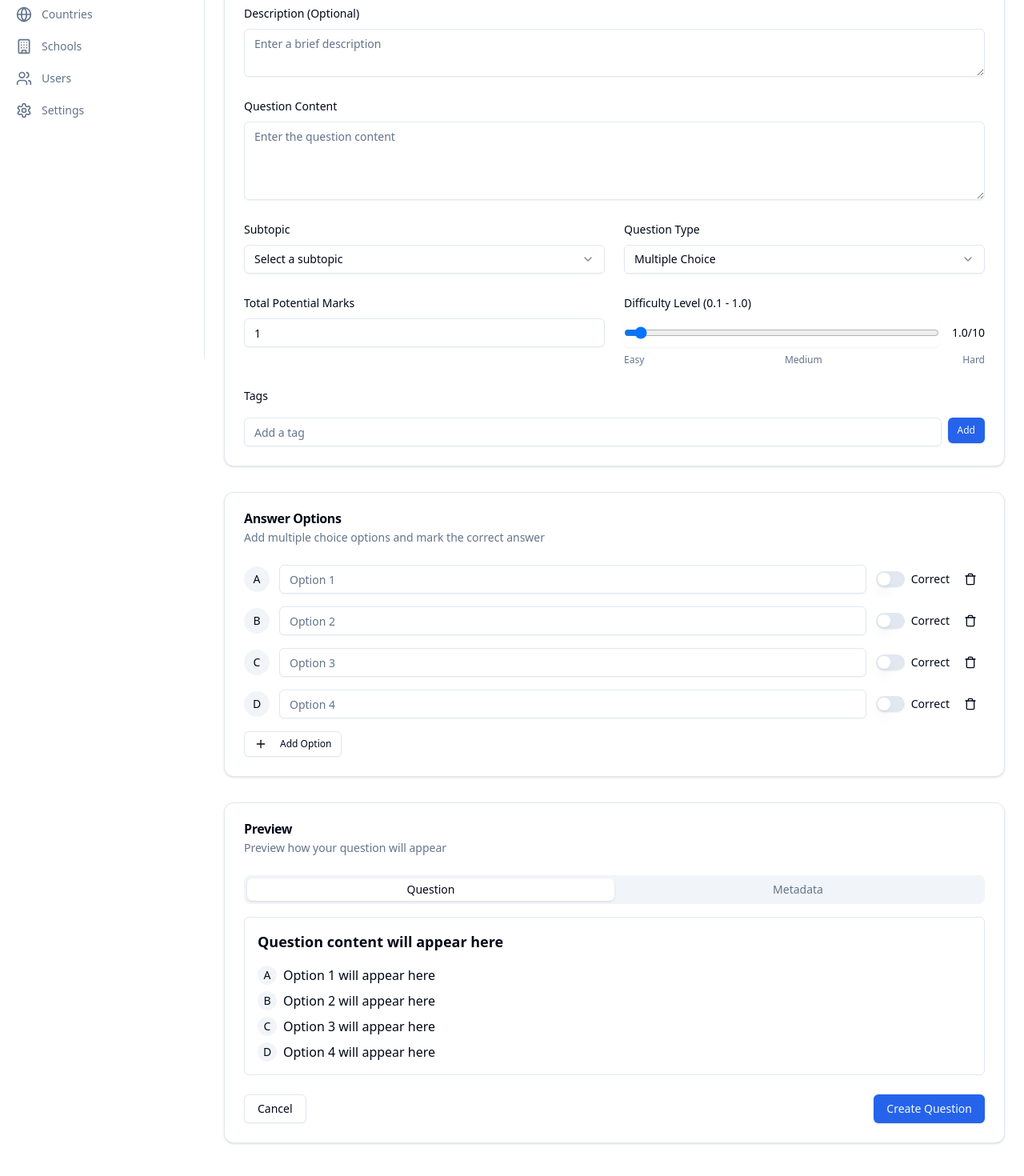
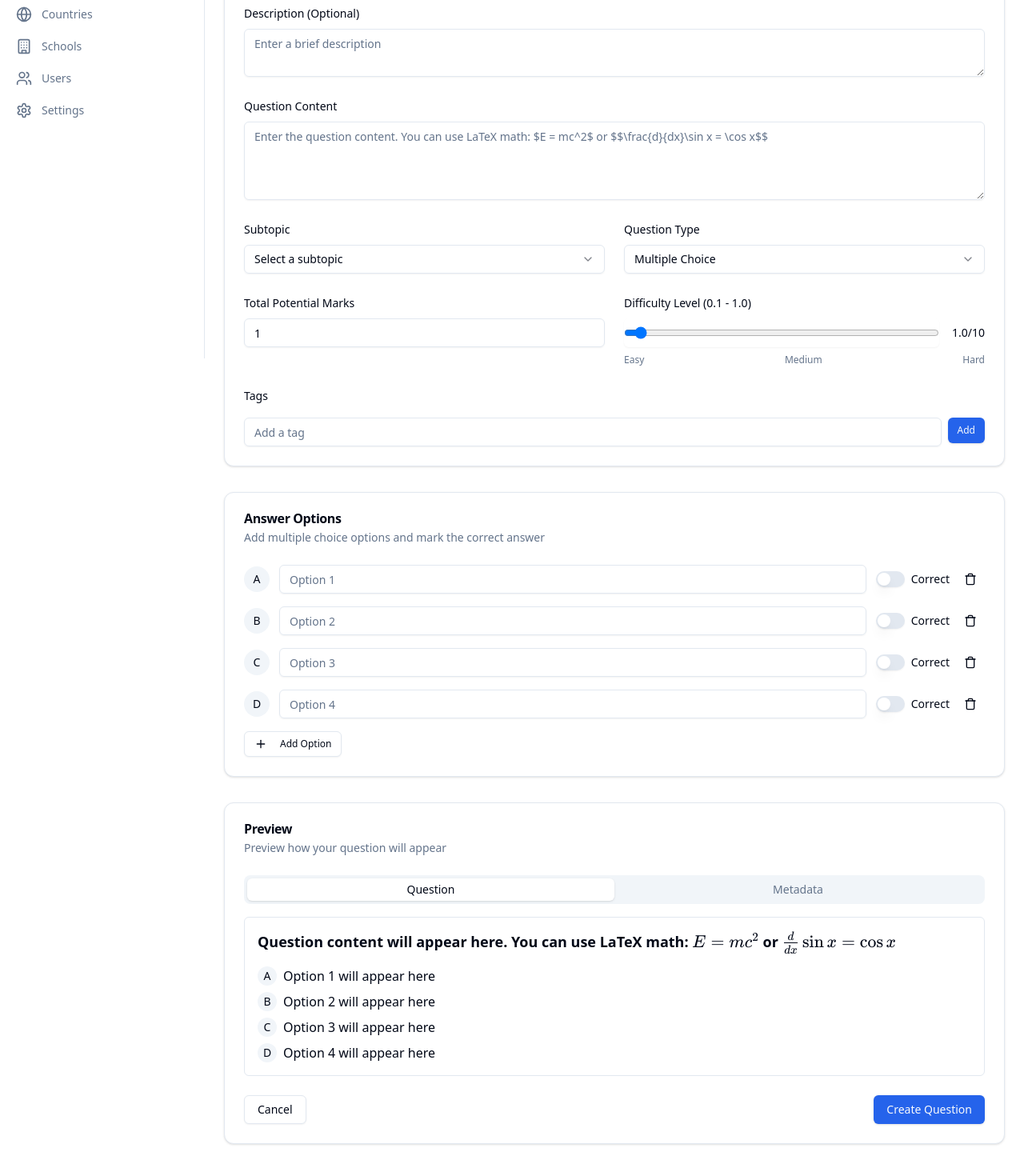
Before and after one commit to Eislett-Dev-KarlJohanBailey/Question-Management-Is-Ed, a Next.js app: page /admin/topics/subtopics/questions/create in a window 1280 px wide. Shown: the part 352-1822 px from the top of the page at 80% size. Built offline with nearby package versions, Linux system fonts and the light colour scheme.

Commit message:
feat(questions/create): Add KaTeX math rendering to question preview

```diff
--- /dev/null
+++ b/src/components/ui/markdown-renderer.tsx
@@ -0,0 +1,24 @@
+
+import React from "react"
+import ReactMarkdown from "react-markdown"
+import remarkMath from "remark-math"
+import rehypeKatex from "rehype-katex"
+import "katex/dist/katex.min.css"
+
+interface MarkdownRendererProps {
+  content: string
+  className?: string
+}
+
+export function MarkdownRenderer({ content, className }: MarkdownRendererProps) {
+  return (
+    <div className={className}>
+      <ReactMarkdown
+        remarkPlugins={[remarkMath]}
+        rehypePlugins={[rehypeKatex]}
+      >
+        {content}
+      </ReactMarkdown>
+    </div>
+  )
+}
--- a/src/pages/admin/topics/subtopics/questions/create.tsx
+++ b/src/pages/admin/topics/subtopics/questions/create.tsx
@@ -21,12 +21,12 @@ import {
   CardHeader,
   CardTitle
 } from "@/components/ui/card"
-import { Separator } from "@/components/ui/separator"
 import { Badge } from "@/components/ui/badge"
-import { X, Plus, ArrowLeft, Trash, GripVertical } from "lucide-react"
+import { X, Plus, ArrowLeft, Trash } from "lucide-react"
 import { QuestionFormData, QuestionType } from "@/lib/types"
 import { Tabs, TabsContent, TabsList, TabsTrigger } from "@/components/ui/tabs"
 import { Switch } from "@/components/ui/switch"
+import { MarkdownRenderer } from "@/components/ui/markdown-renderer"
 
 // Mock data for demonstration
 const MOCK_SUBTOPICS = [
@@ -256,6 +256,10 @@ export default function CreateQuestionPage() {
   const getSubtopicName = (id: string) =>
     subtopics.find(s => s.id === id)?.name || "Unknown"
 
+  const getPlaceholderContent = () => {
+    return formData.content || "Question content will appear here. You can use LaTeX math: $E = mc^2$ or $$\\frac{d}{dx}\\sin x = \\cos x$$"
+  }
+
   return (
     <AdminLayout>
       <div className="container py-6 space-y-6">
@@ -284,7 +288,7 @@ export default function CreateQuestionPage() {
             <CardHeader>
               <CardTitle>Question Details</CardTitle>
               <CardDescription>
-                Enter the basic information for your question
+                Enter the basic information for your question. You can use LaTeX math formulas with $ or $$ delimiters.
               </CardDescription>
             </CardHeader>
             <CardContent className="space-y-6">
@@ -316,7 +320,7 @@ export default function CreateQuestionPage() {
                   id="content"
                   value={formData.content}
                   onChange={(e) => handleInputChange("content", e.target.value)}
-                  placeholder="Enter the question content"
+                  placeholder="Enter the question content. You can use LaTeX math: $E = mc^2$ or $$\frac{d}{dx}\sin x = \cos x$$"
                   rows={4}
                   required
                 />
@@ -523,7 +527,10 @@ export default function CreateQuestionPage() {
                 <TabsContent value="question" className="p-4 border rounded-md mt-4">
                   <div className="space-y-4">
                     <div>
-                      <h3 className="font-semibold text-lg">{formData.content || "Question content will appear here"}</h3>
+                      <MarkdownRenderer
+                        content={getPlaceholderContent()}
+                        className="font-semibold text-lg"
+                      />
                     </div>
 
                     <div className="space-y-2">
@@ -534,7 +541,9 @@ export default function CreateQuestionPage() {
                               {String.fromCharCode(65 + index)}
                             </div>
                           ) : null}
-                          <span>{option.content || `Option ${index + 1} will appear here`}</span>
+                          <MarkdownRenderer
+                            content={option.content || `Option ${index + 1} will appear here`}
+                          />
                         </div>
                       ))}
                     </div>
--- a/src/styles/globals.css
+++ b/src/styles/globals.css
@@ -1,68 +1,51 @@
-
-@import "./reduce-motion.css";
 
 @tailwind base;
 @tailwind components;
 @tailwind utilities;
 
+@import "katex/dist/katex.min.css";
+
 @layer base {
   :root {
     --background: 0 0% 100%;
     --foreground: 222.2 84% 4.9%;
-
     --card: 0 0% 100%;
     --card-foreground: 222.2 84% 4.9%;
-
     --popover: 0 0% 100%;
     --popover-foreground: 222.2 84% 4.9%;
-
     --primary: 221.2 83.2% 53.3%;
     --primary-foreground: 210 40% 98%;
-
     --secondary: 210 40% 96.1%;
     --secondary-foreground: 222.2 47.4% 11.2%;
-
     --muted: 210 40% 96.1%;
     --muted-foreground: 215.4 16.3% 46.9%;
-
     --accent: 210 40% 96.1%;
     --accent-foreground: 222.2 47.4% 11.2%;
-
     --destructive: 0 84.2% 60.2%;
     --destructive-foreground: 210 40% 98%;
-
     --border: 214.3 31.8% 91.4%;
     --input: 214.3 31.8% 91.4%;
     --ring: 221.2 83.2% 53.3%;
-
     --radius: 0.5rem;
   }
 
   .dark {
     --background: 222.2 84% 4.9%;
     --foreground: 210 40% 98%;
-
     --card: 222.2 84% 4.9%;
     --card-foreground: 210 40% 98%;
-
     --popover: 222.2 84% 4.9%;
     --popover-foreground: 210 40% 98%;
-
     --primary: 217.2 91.2% 59.8%;
     --primary-foreground: 222.2 47.4% 11.2%;
-
     --secondary: 217.2 32.6% 17.5%;
     --secondary-foreground: 210 40% 98%;
-
     --muted: 217.2 32.6% 17.5%;
     --muted-foreground: 215 20.2% 65.1%;
-
     --accent: 217.2 32.6% 17.5%;
     --accent-foreground: 210 40% 98%;
-
     --destructive: 0 62.8% 30.6%;
     --destructive-foreground: 210 40% 98%;
-
     --border: 217.2 32.6% 17.5%;
     --input: 217.2 32.6% 17.5%;
     --ring: 224.3 76.3% 48%;
```
